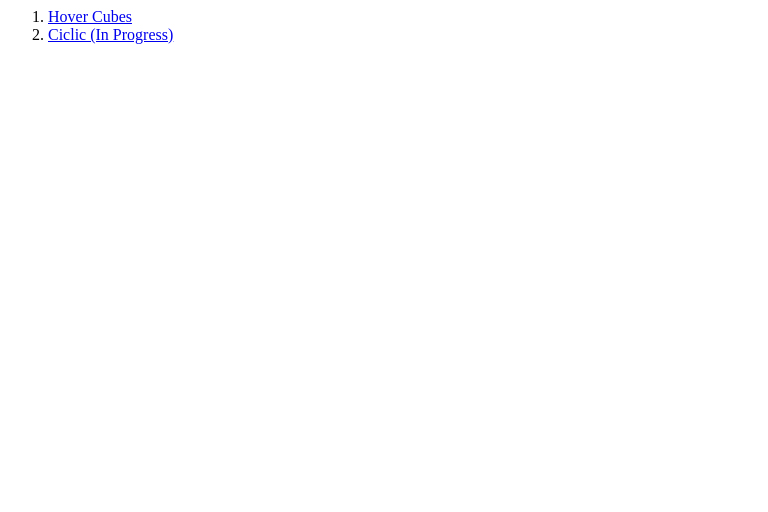
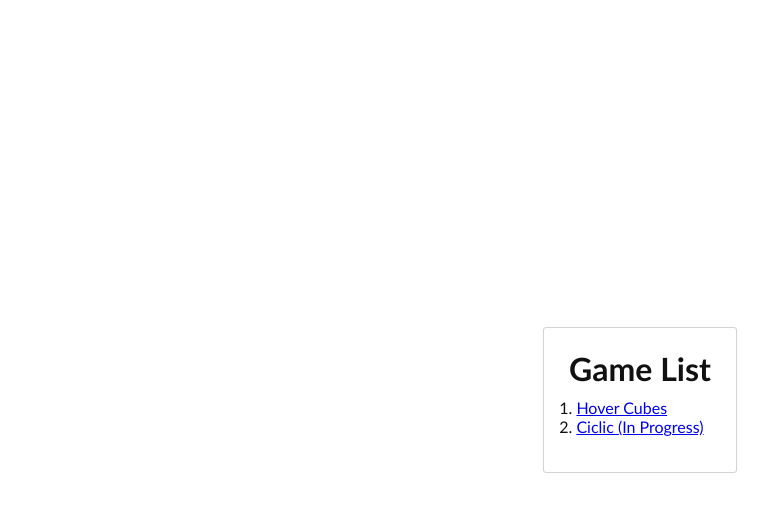
Before and after one commit to YuriShimoi/NoScriptGame, a plain HTML site: page index.html in a window 1280 px wide. Shown: the whole page, without its empty margins (0-768 px from the left). Drawn offline with Linux system fonts and the light colour scheme.

Commit message:
ciclic experiments

```diff
--- a/index.html
+++ b/index.html
@@ -2,11 +2,16 @@
   <head>
     <meta http-equiv="Content-Type" content="text/html;charset=UTF-8">
     <title>No Script Games</title>
+    <link rel="stylesheet" href="style.css">
   </head>
   <body>
-		<ol>
-			<li><a href="hovercubes">Hover Cubes</a></li>
-			<li><a href="ciclic">Ciclic (In Progress)</a></li>
-		</ol>
+
+    <div class="main">
+      <h1>Game list</h1>
+      <ol>
+        <li><a href="hovercubes">Hover Cubes</a></li>
+        <li><a href="ciclic">Ciclic (In Progress)</a></li>
+      </ol>
+    </div>
   </body>
 </html>
--- /dev/null
+++ b/style.css
@@ -0,0 +1,44 @@
+html, body {
+    background-color: #fff;
+    color: #111;
+    margin: 0;
+    padding: 0;
+    font-family: 'Gill Sans', 'Gill Sans MT', Calibri, 'Trebuchet MS', sans-serif;
+}
+
+html {
+    display: flex;
+    justify-content: center;
+    min-height: 100%;
+}
+body {
+    max-width: 1200px;
+    width: 100%;
+    min-height: 100%;
+
+    display: flex;
+    align-items: center;
+    justify-content: center;
+}
+
+h1,h2,h3,h4 {
+    text-transform: capitalize;
+}
+
+h1 {
+    margin-bottom: 0;
+}
+
+ol {
+    margin-top: 10px;
+    padding-left: 0;
+}
+
+div.main {
+    padding: 0 25px 20px 25px;
+    border: 1px solid lightgray;
+    border-radius: 3px;
+    display: flex;
+    flex-direction: column;
+    align-items: center;
+}
```
Also changed, not shown: ciclic/engine.css (+80 -16 lines), ciclic/index.html (+8 -1 lines).
